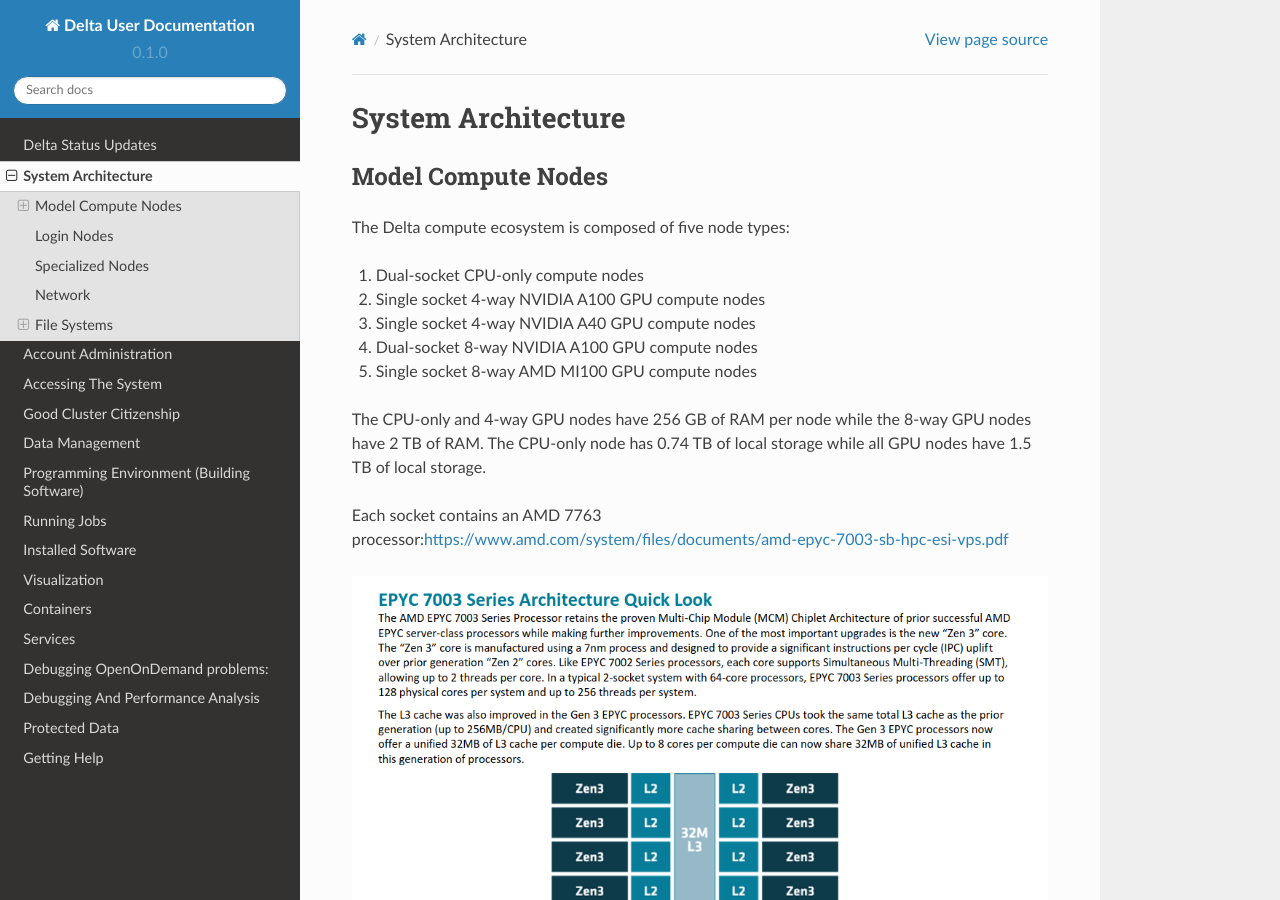
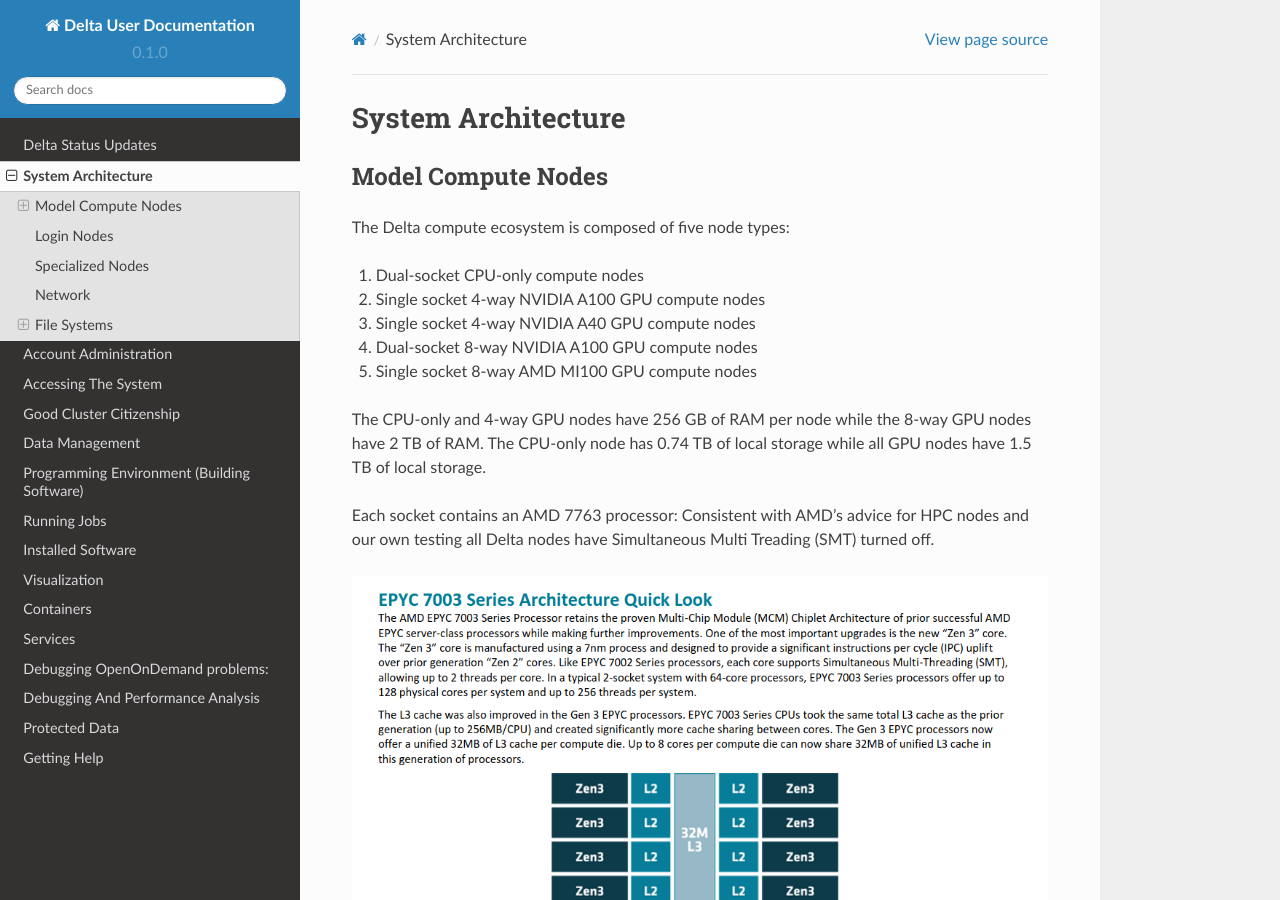
Before and after one commit to ncsa/Delta_doc, a Sphinx documentation site: the page built from docs/source/architecture.rst, in a window 1280 px wide and 900 px high. Built offline with Sphinx 7.4.7 and the Read the Docs theme 2.0.0, drawn with Linux system fonts in a browser that asks for light colours; pages that are not in the unit, such as notebooks, are missing from menus.

Commit message:
MT change from wiki
Bringing in edits since May from the wiki.

```diff
--- a/docs/source/architecture.rst
+++ b/docs/source/architecture.rst
@@ -17,7 +17,7 @@ The CPU-only and 4-way GPU nodes have 256 GB of RAM per node while the
 storage while all GPU nodes have 1.5 TB of local storage.
 
 Each socket contains an AMD 7763
-processor:\ https://www.amd.com/system/files/documents/amd-epyc-7003-sb-hpc-esi-vps.pdf
+processor: Consistent with AMD's advice for HPC nodes and our own testing all Delta nodes have Simultaneous Multi Treading (SMT) turned off.
 
 ..  image:: amd-7003-series.png
     :alt: EPYC 7003 Series Architecture Quick Look
```
